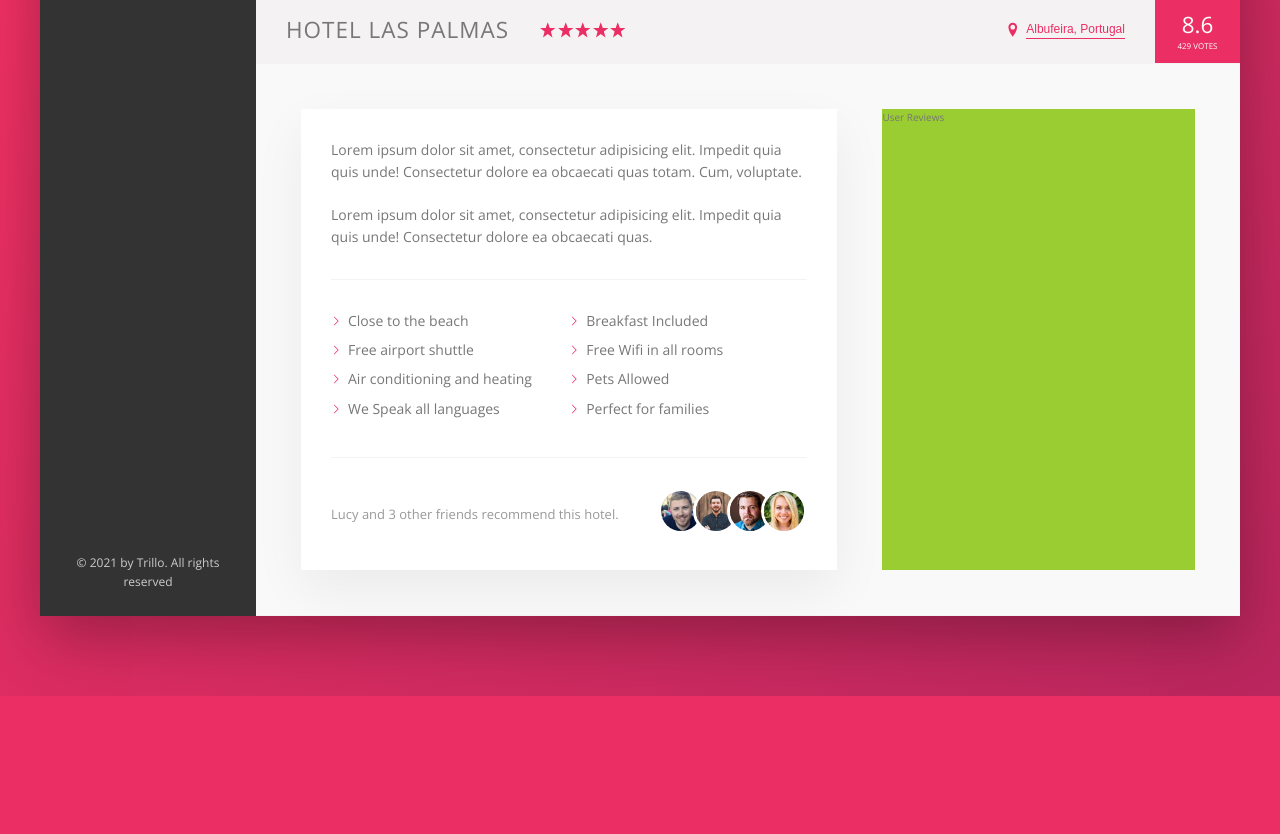
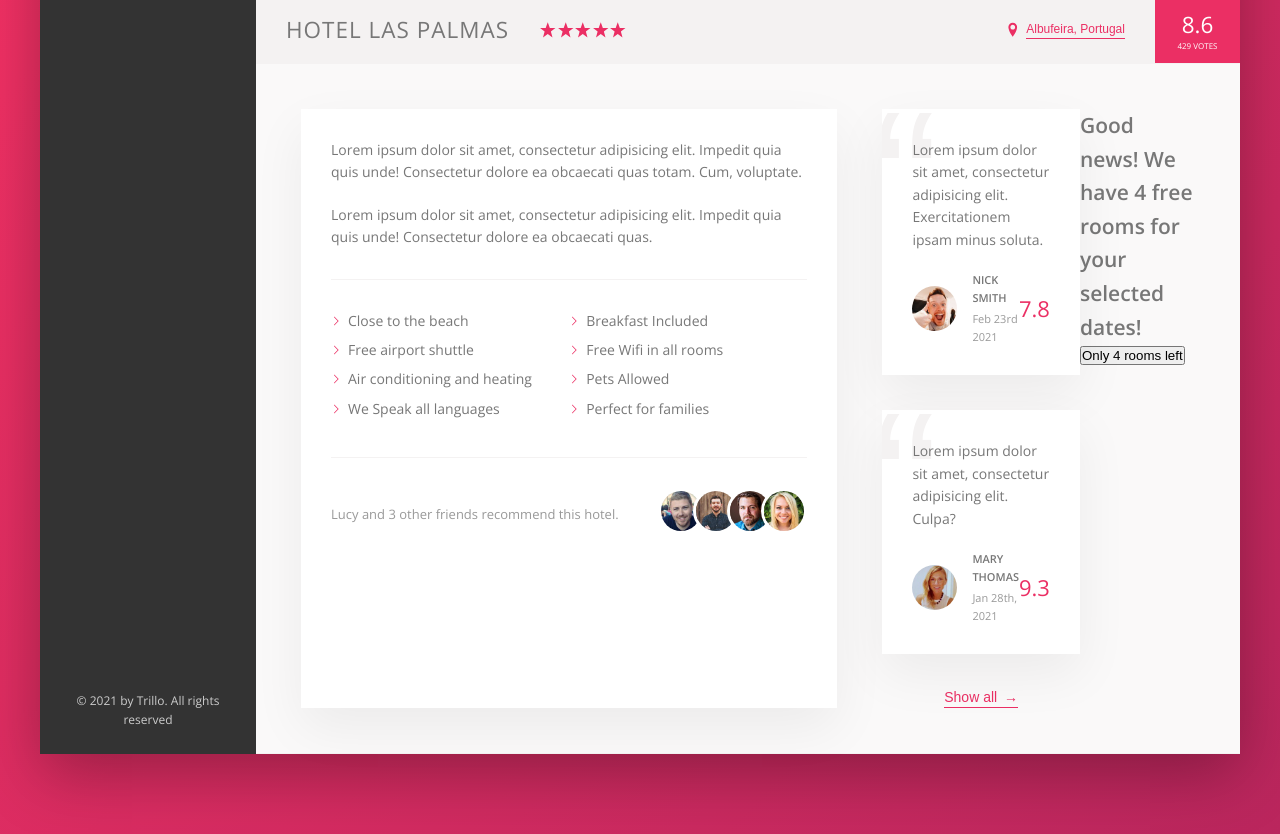
Before and after one commit to Drewery-ctrl/trillo, a website: page index.html in a window 1280 px wide. Shown: the part 538-1372 px from the top of the page. Before the commit the page ends 1234 px from the top, so only its background shows below. Drawn offline with nearby package versions, Linux system fonts and the light colour scheme.

Commit message:
Added User Reviews Section

```diff
--- a/index.html
+++ b/index.html
@@ -180,7 +180,44 @@
 
 
                 <div class="user-reviews">
-                    User Reviews
+                    <figure class="review">
+                        <blockquote class="review__text">
+                            Lorem ipsum dolor sit amet, consectetur adipisicing elit. Exercitationem ipsam minus soluta.
+                        </blockquote>
+                        <figcaption class="review__user">
+                            <img src="img/user-1.jpg" alt="User 1" class="review__photo">
+                            <div class="review__user-box">
+                                <p class="review__user-name">Nick Smith</p>
+                                <p class="review__user-date">Feb 23rd 2021</p>
+                            </div>
+                            <div class="review__rating">7.8</div>
+                        </figcaption>
+                    </figure>
+
+                    <figure class="review">
+                        <blockquote class="review__text">
+                            Lorem ipsum dolor sit amet, consectetur adipisicing elit. Culpa?
+                        </blockquote>
+                        <figcaption class="review__user">
+                            <img src="img/user-2.jpg" alt="User 2" class="review__photo">
+                            <div class="review__user-box">
+                                <p class="review__user-name">Mary Thomas</p>
+                                <p class="review__user-date">Jan 28th, 2021</p>
+                            </div>
+                            <div class="review__rating">9.3</div>
+                        </figcaption>
+                    </figure>
+
+                    <button class="btn-inline">Show all <span>&rarr;</span></button>
+                </div>
+
+                <div class="cta">
+                    <h2 class="cta__book-now">
+                        Good news! We have 4 free rooms for your selected dates!
+                    </h2>
+                    <button class="btn">
+                        Only 4 rooms left
+                    </button>
                 </div>
             </div>
         </main>
--- a/sass/components/_components.scss
+++ b/sass/components/_components.scss
@@ -279,8 +279,17 @@
   cursor: pointer;
   transition: all .2s;
 
+  & span {
+    margin-left: 3px;
+    transition: margin-left .2s ease-in;
+  }
+
   &:hover {
     color: var(--color-grey-dark-1);
+
+    span {
+      margin-left: 8px;
+    }
   }
 
   &:focus {
@@ -379,3 +388,70 @@
     }
   }
 }
+
+
+//////////////////////////////////////////////
+// RECOMMEND
+.review {
+  position: relative;
+  background-color: #fff;
+  box-shadow: var(--shadow-light);
+  padding: 3rem;
+  margin-bottom: 3.5rem;
+  overflow: hidden;
+
+  &__text {
+    margin-bottom: 2rem;
+    z-index: 10;
+    position: relative;
+  }
+
+  &__user {
+    display: flex;
+    align-items: center;
+  }
+
+  &__photo {
+    height: 4.5rem;
+    width: 4.5rem;
+    border-radius: 50%;
+    margin-right: 1.5rem;
+  }
+
+  &__user-box {
+    margin-right: auto;
+  }
+
+  &__user-name {
+    font-size: 1.1rem;
+    font-weight: 600;
+    text-transform: uppercase;
+    margin-bottom: .4rem;
+  }
+
+  &__user-date {
+    font-size: 1.1rem;
+    color: var(--color-grey-dark-3);
+  }
+
+  &__rating {
+    color: var(--color-primary);
+    font-size: 2.2rem;
+    font-weight: 300;
+  }
+
+  &::before {
+    content: "\201C";
+    position: absolute;
+    top: -2.75rem;
+    left: -1rem;
+    line-height: 1;
+    font-size: 20rem;
+    color: var(--color-grey-light-2);
+    font-family: sans-serif;
+    z-index: 1;
+  }
+}
+
+//////////////////////////////////////////////
+// CALL TO ACTION
--- a/sass/layouts/_layouts.scss
+++ b/sass/layouts/_layouts.scss
@@ -38,6 +38,7 @@
 
 
 .detail {
+  font-size: 1.4rem;
   display: flex;
   padding: 4.5rem;
   background-color: var(--color-grey-light-1);
@@ -54,6 +55,8 @@
 }
 
 .user-reviews{
-  background-color: yellowgreen;
   flex: 1;
+  display: flex;
+  flex-direction: column;
+  align-items: center;
 }
```
Also changed, not shown: css/style.css.
